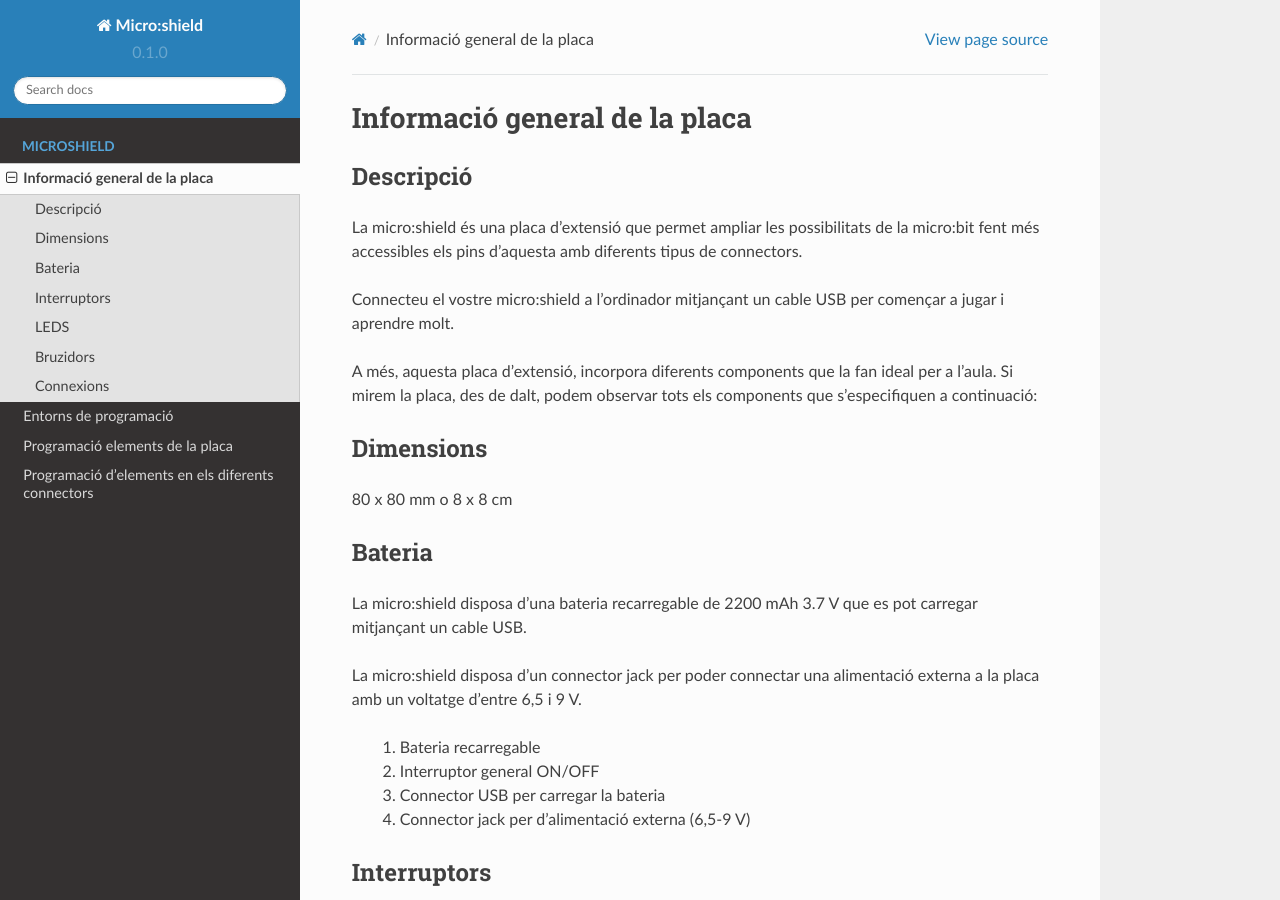
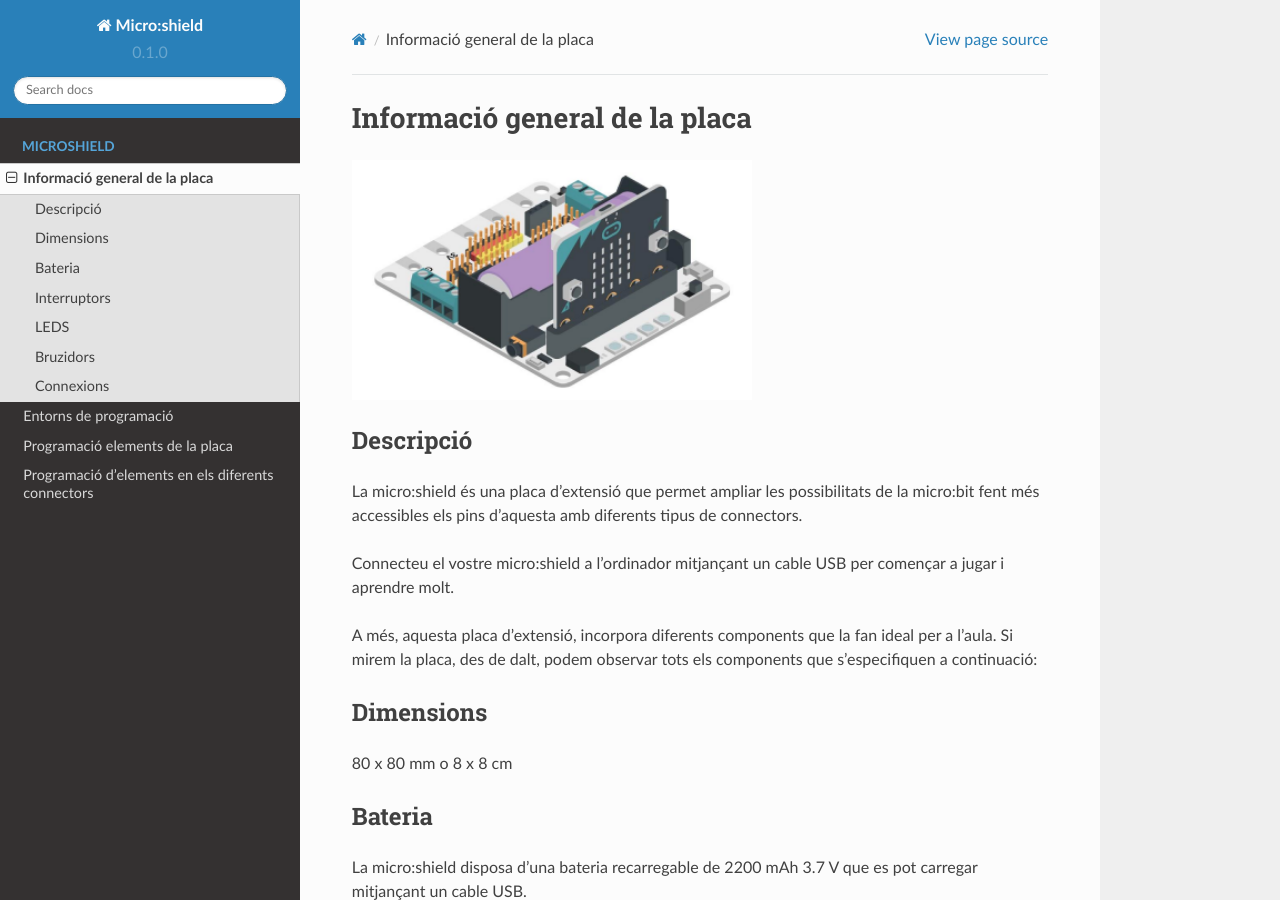
Before and after one commit to MakeAndLearn/micro-shield, a Sphinx documentation site: the page built from docs/source/microshield/informaciogeneral.rst, in a window 1280 px wide and 900 px high. Built offline with Sphinx 7.4.7 and the Read the Docs theme 2.0.0, drawn with Linux system fonts in a browser that asks for light colours.

Commit message:
Update informaciogeneral.rst

```diff
--- a/docs/source/microshield/informaciogeneral.rst
+++ b/docs/source/microshield/informaciogeneral.rst
@@ -1,14 +1,11 @@
 Informació general de la placa
 ==============================
+.. image:: DESCRIP.png
+  :width: 400
+  :alt: BRUNZIDOR
 
 Descripció
 ----------
-
-.. figure: image.png
-    :height: 100px
-    :width: 100px
-    :align:bottom
-    :target: target
 
 La micro:shield és una placa d’extensió que permet ampliar les possibilitats de la micro:bit fent més accessibles els pins d’aquesta amb diferents tipus de connectors.
 
```
